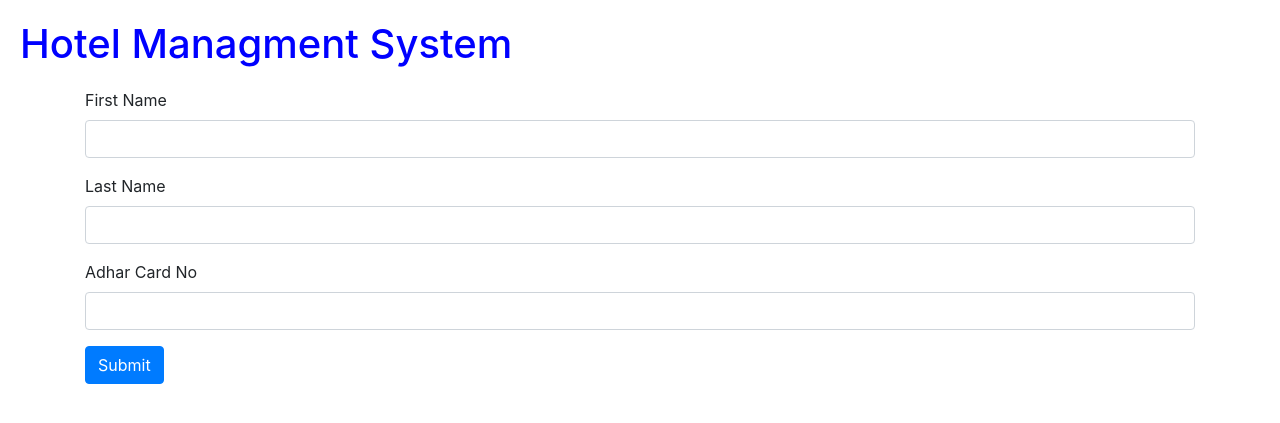
After one commit to mitanshi25/Hotel-management-app, a Django app: page /filterguest in a window 1280 px wide. The commit adds this page. Shown: the top 423 px of the page. Run offline with Django 4.2, Linux system fonts and the light colour scheme.

Commit message:
adding the feature to filter a guest

```diff
--- a/hotelproject/hotelapp/urls.py
+++ b/hotelproject/hotelapp/urls.py
@@ -6,4 +6,5 @@ urlpatterns = [
     path('', views.home , name="home"),
     path('showallguest', views.showallguest, name='showallguest'),
     path('addaguest', views.addAGuest, name="addaguest"),
+    path('filterguest', views.filterGuest, name="filterguest")
 ]
--- a/hotelproject/hotelapp/views.py
+++ b/hotelproject/hotelapp/views.py
@@ -1,5 +1,6 @@
 from django.shortcuts import render, HttpResponse
 from hotelapp.models import Guest, Rooms
+from django.db.models import Q
 
 # Create your views here.
 
@@ -41,3 +42,33 @@ def addAGuest (request):
 
     }
     return render(request, 'addGuest.html', context)
+
+def filterGuest(request):
+    if request.method == "POST":
+
+        guest = Guest()
+        guest.first_name = request.POST['fname']
+        guest.last_name = request.POST['lname']
+        guest.gov_id = request.POST['gov-id']
+
+        gues = Guest.objects.all()
+
+        if guest.first_name:
+            gues = gues.filter(Q(first_name__icontains=guest.first_name))
+
+        if guest.last_name:
+            gues = gues.filter(Q(last_name__icontains=guest.last_name))
+
+        if guest.gov_id:
+            gues = gues.filter(Q(gov_id=guest.gov_id))
+
+        context = {
+
+            'guests' : gues
+        }
+
+        return render(request, 'showallguest.html', context)
+
+    if request.method == "GET":
+
+        return render (request, 'filterGuest.html')
--- /dev/null
+++ b/hotelproject/templates/filterGuest.html
@@ -0,0 +1,29 @@
+{% extends "base.html" %}
+
+{% block content %}
+
+<div class ="container">
+
+    <form method = "POST">
+
+        {% csrf_token %}
+
+        <div class="form-group">
+          <label for="fname">First Name</label>
+          <input type="text" class="form-control" id="fname" name="fname" aria-describedby="emailHelp">
+        </div>
+
+        <div class="form-group">
+            <label for="lname">Last Name</label>
+            <input type="text" class="form-control" id="lname" name="lname" aria-describedby="emailHelp">
+        </div>
+
+          <div class="form-group">
+            <label for="gov-id">Adhar Card No</label>
+            <input type="text" class="form-control" id="gov-id" name="gov-id" aria-describedby="emailHelp">
+          </div>
+        <button type="submit" class="btn btn-primary">Submit</button>
+    </form>
+</div>
+
+{% endblock content %}
--- a/hotelproject/templates/home.html
+++ b/hotelproject/templates/home.html
@@ -8,7 +8,7 @@
 <a href="{% url "showallguest" %}"><button type="button" class="btn btn-primary">Show all Guest</button> </a>
 <a href="{% url "addaguest" %}"><button type="button" class="btn btn-primary">Add a guest</button> </a>
 <a href="#"><button type="button" class="btn btn-primary">Delete a guest</button> </a>
-<a href="#"><button type="button" class="btn btn-primary">Filter a guest</button> </a>
+<a href="{% url "filterguest" %}"><button type="button" class="btn btn-primary">Filter a guest</button> </a>
 </div>
 
 {% endblock content %}
```
